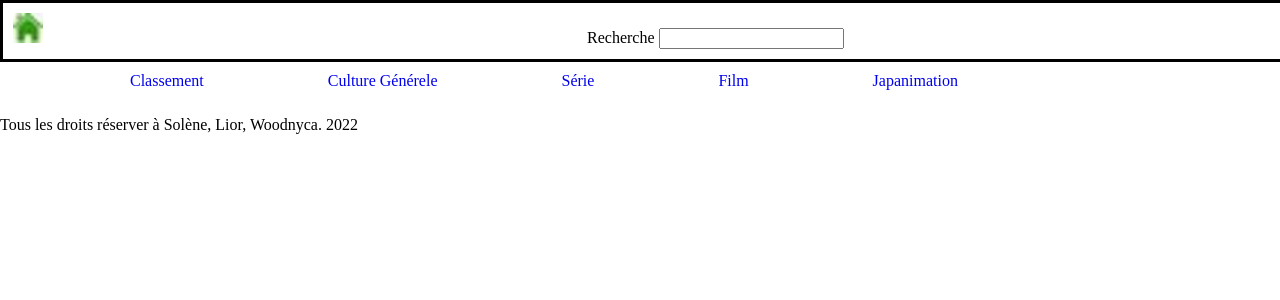
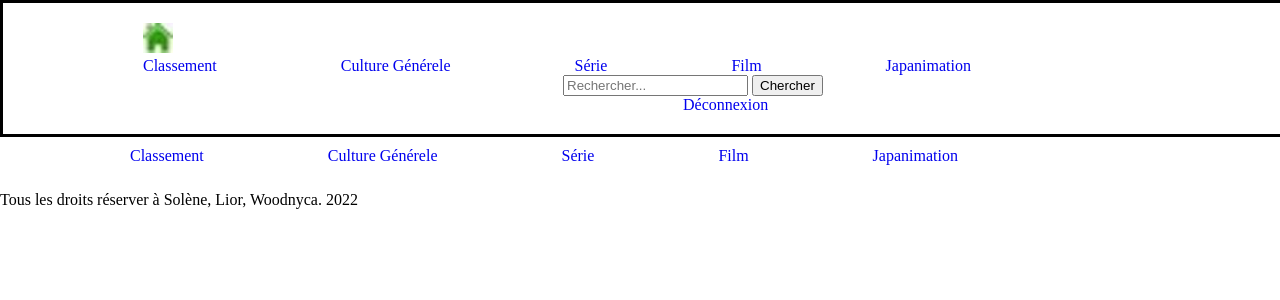
Before and after one commit to DUT-Info-Montreuil/L_univers_du_quizz_Lior_Solene_Woodnyca, a PHP site: page /index.php in a window 1280 px wide; the page is wider, and only the part inside the window is pictured. Shown: the top 300 px of that part. Run offline with PHP 8.4, Linux system fonts and the light colour scheme; the visitor is signed in with stand-in values (Sample User, id 1).

Commit message:
ajout du bootstrap dans le header

```diff
--- a/L_univers_du_quizz/composants/vue_menue.php
+++ b/L_univers_du_quizz/composants/vue_menue.php
@@ -6,19 +6,51 @@
 		public $contenu2;
 
 		public function __construct (){
-			$this->contenu = '<a href="index.php?module=accueil" id="lienSite"><img id="img_logoSite" src="img_acc.jpg" alt="Logo Univers de quizz"></a>';
+			$this->contenu =
+			'<nav class="navbar navbar-expand-lg navbar-light bg-light">
+				<div class="container-fluid">
+					<a class="navbar-brand" href="index.php?module=accueil" id="lienSite">
+					 <img id="img_logoSite" src="img_acc.jpg" class="rounded-circle" alt="Logo Univers de quizz">
+					</a>
+					<div class="collapse navbar-collapse" id="navbarSupportedContent">
+						<a id="nav_classement" href="index.php?module=classement">Classement</a>
+						<a href="index.php?module=cultureG">Culture Générele</a>
+						<a href="index.php?module=serie">Série</a>
+						<a href="index.php?module=film">Film</a>
+						<a href="index.php?module=japanimation">Japanimation</a>';
 
-			$this->contenu .=	'<label id="moteurDeRecherche"> Recherche
-									<input name="saisieDeRecherche" >
-								</label>';
+			$this->contenu .=
+						'<form class="d-flex">
+							<input class="form-control me-2" id="moteurDeRecherche" type="search" value="" placeholder="Rechercher..." >
+			 				<button class="btn btn-outline-success" type="submit">Chercher</button>
+			 			</form>';
+
 				if(!isset($_SESSION['login'])){
 
-					$this->contenu .= ' <a class="lienConnexion" id="connexion" href=index.php?module=connexion&action=connexion>Connexion</a><a href=index.php?module=connexion&action=inscription>Inscription</a></nav>';
+					$this->contenu .=
+						'<ul class="navbar-nav me-auto mb-2 mb-lg-0">
+							<div id="nav_dropdown" class="dropdown">
+								<button class="btn btn-secondary dropdown-toggle" type="button" data-bs-toggle="dropdown" aria-expanded="false">
+									Connecter
+								</button>
+								<div class="dropdown-menu" aria-labelledby="navbarDropdown">
+									<a id="connexion" href=index.php?module=connexion&action=connexion>
+										Connexion
+									</a>
+									<a id="inscription" href=index.php?module=connexion&action=inscription>
+										Inscription
+									</a>
+								</div>
+							</div>
+						</ul>
+					</div>
+				</div>
+			</nav>';
 
 				} else{
 					$this->contenu .= ' <a class="lienConnexion" id="Deconnexion" href=index.php?module=connexion&action=deconnexion>Déconnexion</a>';
 				}
-			//$this->contenu2 = '<nav><a href="index.php?module=classement">Classement</a> - <a href="index.php?module=cultureG">Culture Générele</a> - <a href="index.php?module=serie">Série</a> - <a href="index.php?module=film">Film</a> - <a href="index.php?module=japanimation">Japanimation</a>';
+
 		}
 
 	}
```
